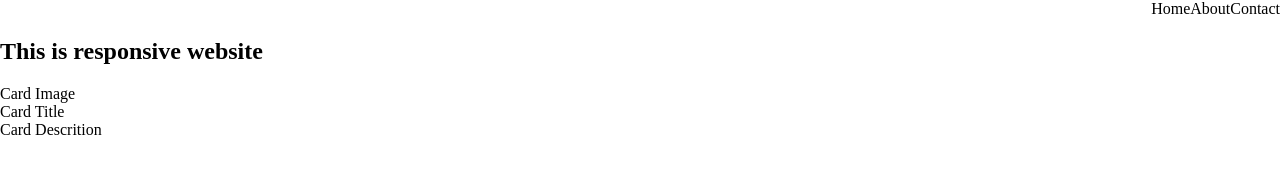
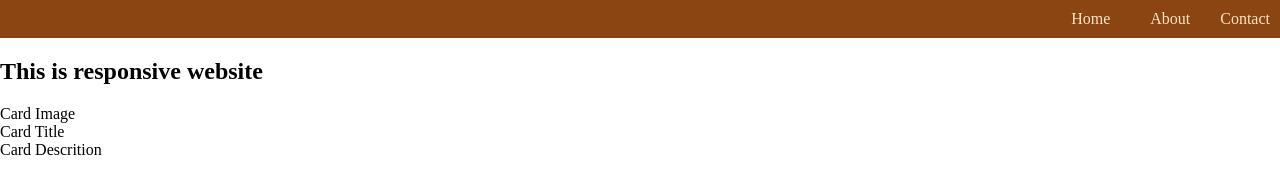
Before and after one commit to agnuramdan/demo-css-responsive, a plain HTML site: page index.html in a window 1280 px wide. Drawn offline with Linux system fonts and the light colour scheme.

Commit message:
add styling for navbar

```diff
--- a/index.css
+++ b/index.css
@@ -2,9 +2,19 @@ body {
   margin: 0;
   padding: 0;
 }
+a {
+  text-decoration: none;
+}
 
-.navbar {
+nav.navbar {
   display: flex;
   justify-content: flex-end;
   align-items: center;
+  background-color: saddlebrown;
+  gap: 10px;
 }
+
+.nav-item {
+  color: bisque;
+  padding: 10px;
+}
--- a/index.html
+++ b/index.html
@@ -9,9 +9,9 @@
   </head>
   <body>
     <nav class="navbar">
-      <div class="nav-item">Home</div>
-      <div class="nav-item">About</div>
-      <div class="nav-item">Contact</div>
+      <a href="" class="nav-item">Home<a/>
+      <a href="" class="nav-item">About</a>
+      <a href="" class="nav-item">Contact</a>
     </nav>
 
     <section>
```
